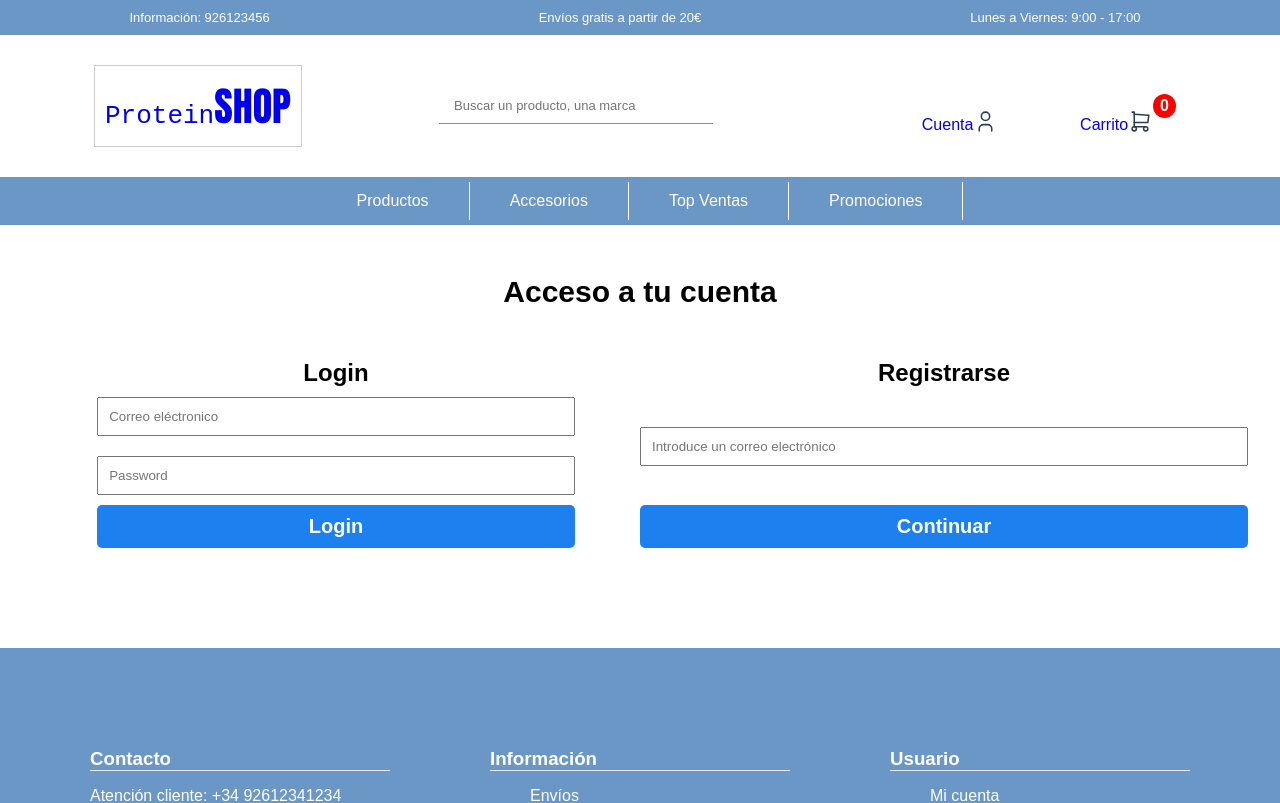
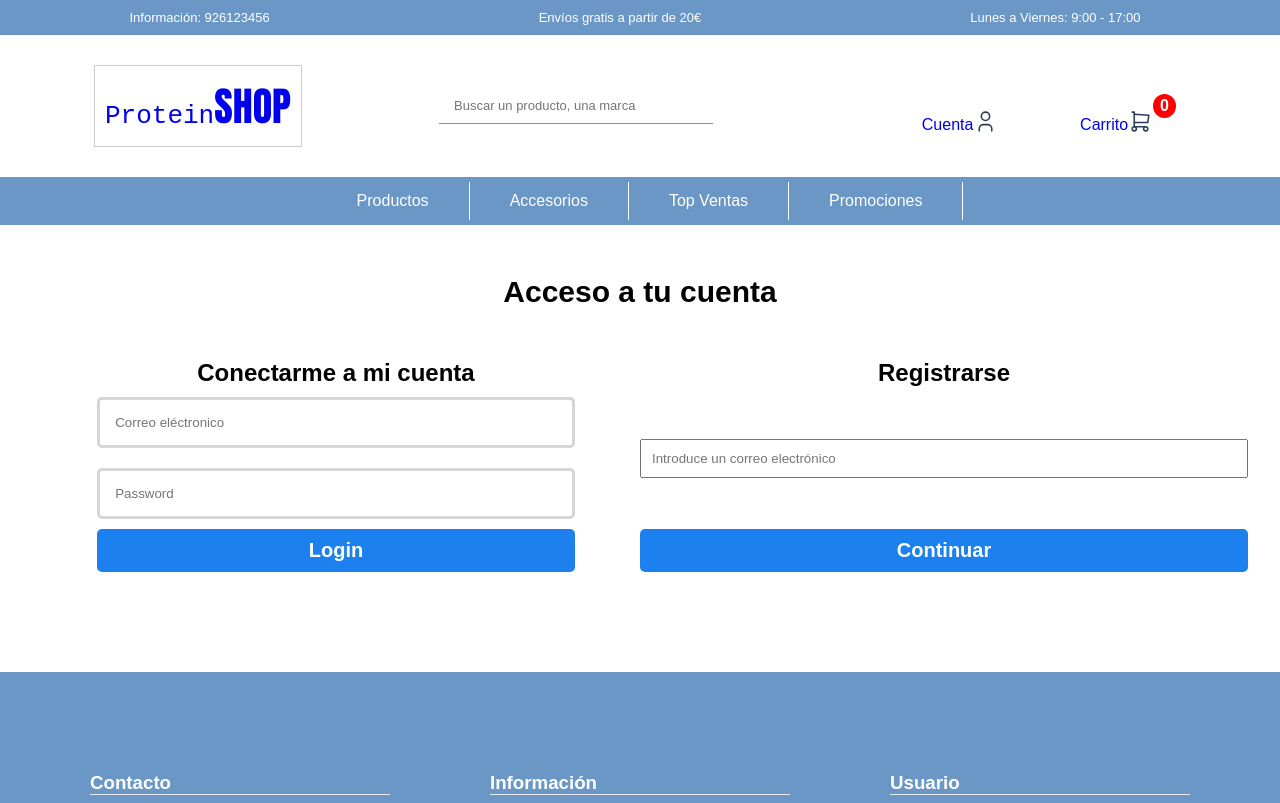
Before and after one commit to lizandronarvaez/App-ProteinShop-React, a React (Vite) app: page /account in a window 1280 px wide. Shown: the top 803 px of the page. Built offline with nearby package versions, Linux system fonts and the light colour scheme.

Commit message:
Feat: Agregando sweetAlert para validar la contraseña y email

```diff
--- a/src/app/auth/Login/Login.css
+++ b/src/app/auth/Login/Login.css
@@ -7,9 +7,16 @@
 }
 .form-login .form-login-box input{
     width: 100%;
-    padding: 1rem;
+    padding: 1.5rem;
     margin: 1rem 0;
     outline: none;
+    border: 3px solid #d4d6d8;
+    border-radius: .5rem;
+}
+
+.form-login .form-login-box input:focus {
+   outline: auto;
+
 }
 
 .form-login .form-login-box button{
--- a/src/app/auth/Login/Login.jsx
+++ b/src/app/auth/Login/Login.jsx
@@ -1,13 +1,9 @@
 import React, { useState } from 'react'
 import { useNavigate } from "react-router-dom";
 import "./Login.css";
-import { Register } from '../Register/Register';
 import { springBootAxios } from '../../../api/axios';
 import Swal from "sweetalert2/dist/sweetalert2.all";
-const formValues = {
-    email: "",
-    password: ""
-}
+const formValues = { email: "", password: "" }
 export const Login = () => {
 
     const navigate = useNavigate();
@@ -25,14 +21,27 @@ export const Login = () => {
             });
             return;
         }
-        // Inicio de sesion
-        const { data: { token, client, message, status } } = await springBootAxios.post("/clients/login", formData)
-        localStorage.setItem("token", token)
-        localStorage.setItem("cliente", JSON.stringify(client))
 
-        if (status === 200) {
-            Swal.fire({ title: message, timer: 1500 });
-            navigate("/profile/user")
+        if(!formData.password){
+            Swal.fire({
+                title: "Introduce una contraseña válida",
+                text: "",
+                icon: "error"
+            });
+            return;
+        }
+
+        try {
+            // Inicio de sesion
+            const { data: { token, client, message, status } } = await springBootAxios.post("/clients/login", formData)
+            localStorage.setItem("token", token)
+            localStorage.setItem("cliente", JSON.stringify(client))
+            if (status === 200) {
+                Swal.fire({ title: message, timer: 1500 });
+                navigate("/")
+            }
+        } catch (error) {
+            console.log(error)
         }
     }
 
@@ -40,7 +49,7 @@ export const Login = () => {
         <div className='container'>
             <div className='form'>
                 <form className='form-login' onSubmit={onSumbitFormData}>
-                    <h2>Login</h2>
+                    <h2>Conectarme a mi cuenta</h2>
                     <div className='form-login-box'>
                         <label htmlFor="email"></label>
                         <input type="email" name="email" placeholder='Correo eléctronico' onChange={onInputChange} value={formData.email} />
```
